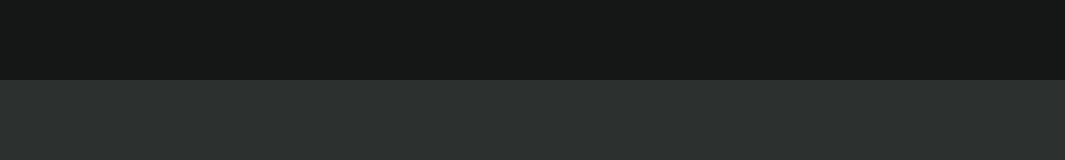
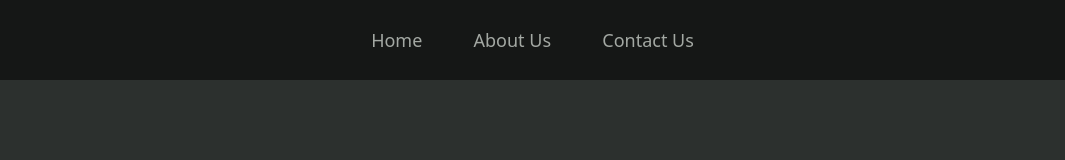
Before and after one commit to OfentseXI/Tagline, a plain HTML site: page tagline.html in a window 1280 px wide. Shown: the full height of the page, 135-1200 px from the left. Drawn offline with nearby package versions, Linux system fonts and the light colour scheme.

Commit message:
Updated header section with new styles and layout

```diff
--- a/tagline.html
+++ b/tagline.html
@@ -13,26 +13,26 @@
     <script src="https://cdn.tailwindcss.com"></script>
 </head>
 <body class="bg-[#2C302E]">
-    <header class="bg-[#151716]">
+    <header class="sticky z-50 top-0 bg-[#151716]">
         <div class="flex justify-between items-center w-[92%] mx-auto">
             <div>
                 <img class="w-20" src="./tl assets/taglogo.png" alt="Logo">
             </div>
-            <div>
-                <ul>
-                    <li>
-                        <a href="Home"></a>
+            <div class="md:static absolute bg-[#151716] text-lg text-[#A3A8A3] md:min-h-fit min-h-[60vh] left-0 top-[-100%] md:w-auto w-full flex items-center px-5">
+                <ul class="flex md:flex-row flex-col md:items-center md:gap-[4vw] gap-8">
+                    <li class="hover:text-white hover:scale-105">
+                        <a href="#">Home</a>
                     </li>
-                    <li>
-                        <a href="About Us"></a>
+                    <li class="hover:text-white hover:scale-105">
+                        <a href="#">About Us</a>
                     </li>
-                    <li>
-                        <a href="Contacts"></a>
+                    <li class="hover:text-white hover:scale-105">
+                        <a href="#">Contact Us</a>
                     </li>
                 </ul>
             </div>
             <div>
-                <svg xmlns="http://www.w3.org/2000/svg" width="25" height="25" fill="#A3A8A3" class="bi bi-list" viewBox="0 0 16 16">
+                <svg xmlns="http://www.w3.org/2000/svg" width="25" height="25" fill="#A3A8A3" class="bi bi-list hover:text-white" viewBox="0 0 16 16">
                     <path fill-rule="evenodd" d="M2.5 12a.5.5 0 0 1 .5-.5h10a.5.5 0 0 1 0 1H3a.5.5 0 0 1-.5-.5m0-4a.5.5 0 0 1 .5-.5h10a.5.5 0 0 1 0 1H3a.5.5 0 0 1-.5-.5m0-4a.5.5 0 0 1 .5-.5h10a.5.5 0 0 1 0 1H3a.5.5 0 0 1-.5-.5"/>
                   </svg>
             </div>
@@ -40,4 +40,7 @@
     </header>
 
 </body>
+<script>
+
+</script>
 </html>
```
